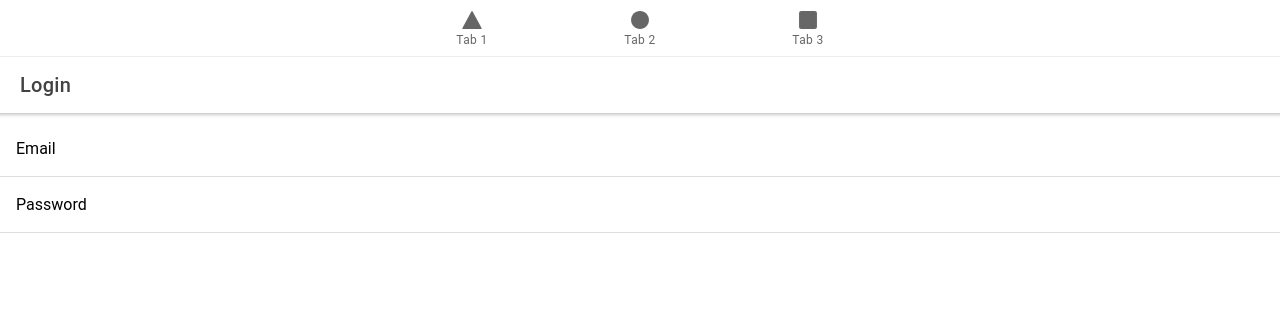
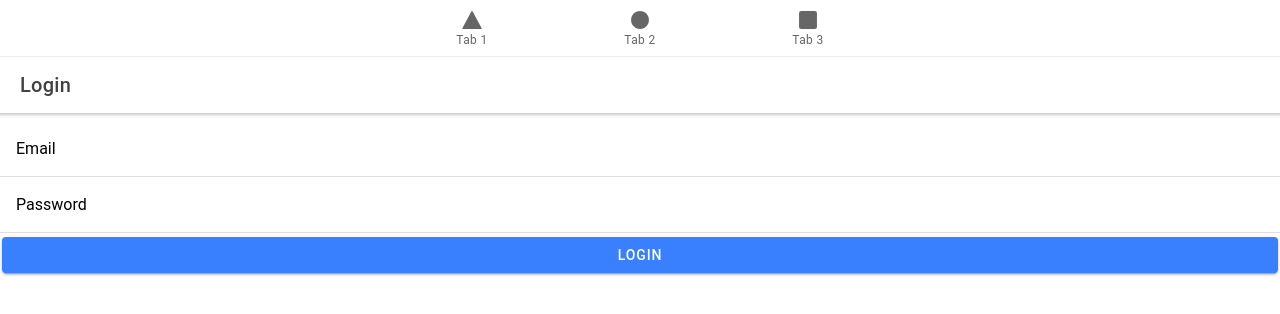
Before and after one commit to jhuang165/HackNow2020, a React (Create React App) app in the folder Groshary/: page /login in a window 1280 px wide. Shown: the top 314 px of the page. Built offline with nearby package versions, Linux system fonts and the light colour scheme; no server answers.

Commit message:
Full width login button

```diff
--- a/Groshary/src/pages/Login.tsx
+++ b/Groshary/src/pages/Login.tsx
@@ -1,12 +1,11 @@
 import React, { useState } from 'react';
 import './Login.css'
-import { IonContent, IonHeader, IonPage, IonTitle, IonToolbar, IonInput, IonItem, IonLabel, IonList, IonItemDivider } from '@ionic/react';
+import { IonContent, IonHeader, IonPage, IonTitle, IonToolbar, IonInput, IonItem, IonLabel, IonList, IonItemDivider, IonButton, IonIcon } from '@ionic/react';
 
 const Login: React.FC = () => {
 	const [text, setText] = useState<string>();
   	const [number, setNumber] = useState<number>();
     return (
-        // put stuff here
         <IonPage>
       <IonHeader>
         <IonToolbar>
@@ -24,10 +23,12 @@ const Login: React.FC = () => {
             	<IonLabel position="floating">Password</IonLabel>
             	<IonInput value={text}></IonInput>
          	</IonItem>
+         	<IonButton expand="block">Login</IonButton>
         </IonList>
       </IonContent>
     </IonPage>
     );
+
 };
 
 export default Login;
```
